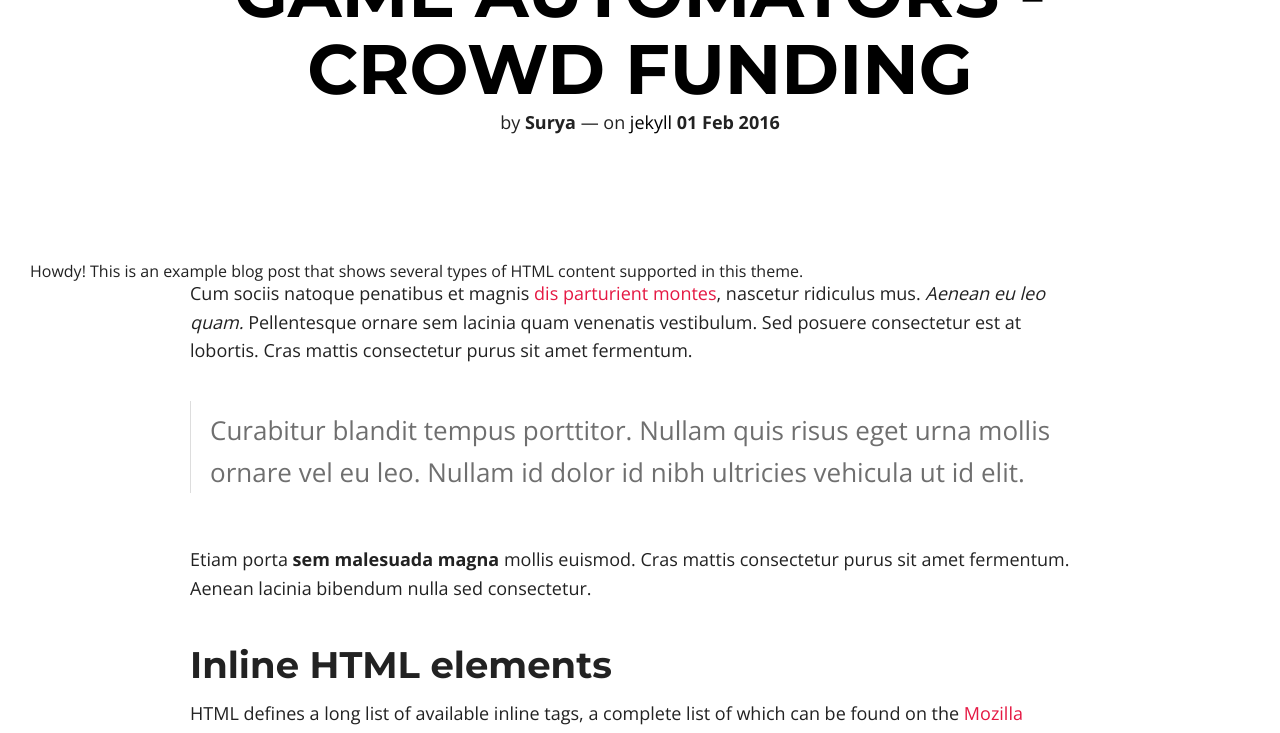
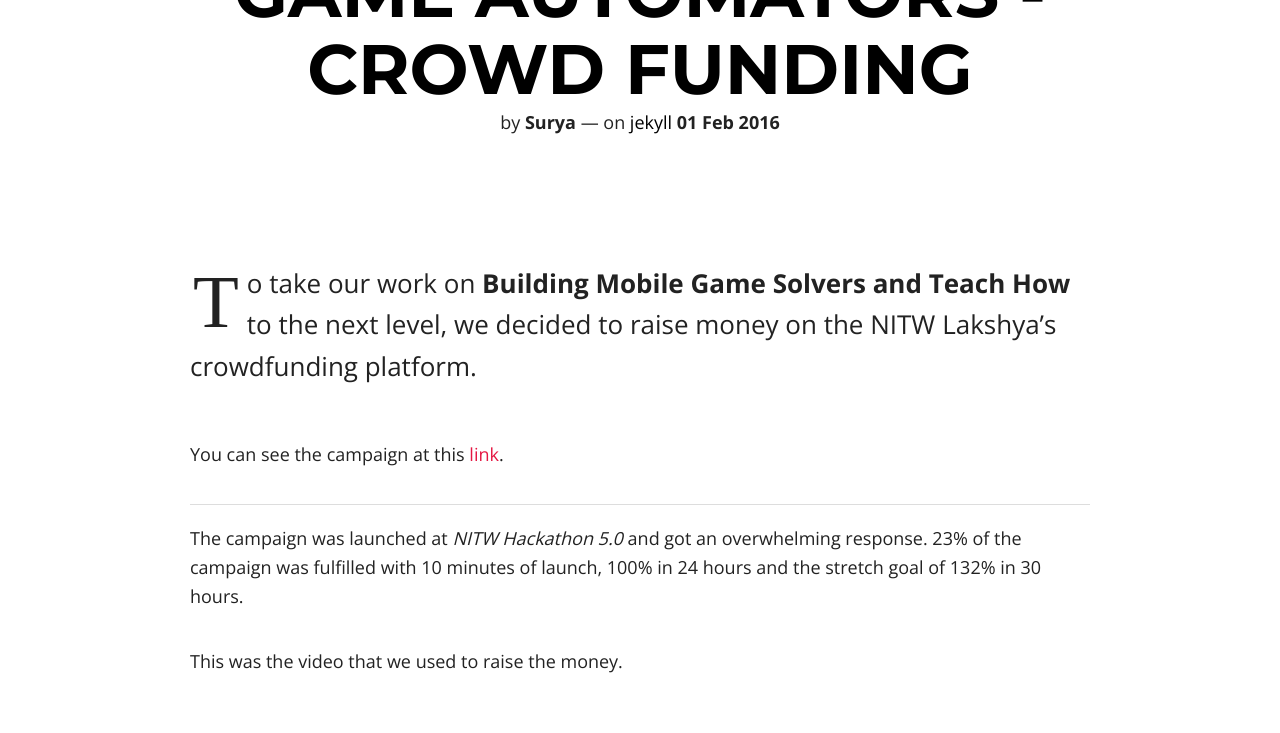
Before and after one commit to psurya1994/psurya1994.github.io, a Jekyll site: the page built from _posts/2016-02-01-game-automators-crowd-funding.md, in a window 1280 px wide and 1400 px high, scrolled down 266 px. Shown: the top 733 px of the window. Built offline with Jekyll 4.4.1, drawn with Linux system fonts in a browser that asks for light colours; nearby versions of some CDN libraries; comment, search, counter and statistics services are not loaded; some of the changed text lies outside the part shown.

Commit message:
Update 2016-02-01-game-automators-crowd-funding.md

```diff
--- a/_posts/2016-02-01-game-automators-crowd-funding.md
+++ b/_posts/2016-02-01-game-automators-crowd-funding.md
@@ -13,119 +13,18 @@ comments: true
 featured: false
 ---
 
-<div class="message">
-  Howdy! This is an example blog post that shows several types of HTML content supported in this theme.
-</div>
+To take our work on **Building Mobile Game Solvers and Teach How** to the next level, we decided to raise money on the NITW Lakshya's crowdfunding platform.
 
-Cum sociis natoque penatibus et magnis <a href="#">dis parturient montes</a>, nascetur ridiculus mus. *Aenean eu leo quam.* Pellentesque ornare sem lacinia quam venenatis vestibulum. Sed posuere consectetur est at lobortis. Cras mattis consectetur purus sit amet fermentum.
-
-> Curabitur blandit tempus porttitor. Nullam quis risus eget urna mollis ornare vel eu leo. Nullam id dolor id nibh ultricies vehicula ut id elit.
-
-Etiam porta **sem malesuada magna** mollis euismod. Cras mattis consectetur purus sit amet fermentum. Aenean lacinia bibendum nulla sed consectetur.
-
-## Inline HTML elements
-
-HTML defines a long list of available inline tags, a complete list of which can be found on the [Mozilla Developer Network](https://developer.mozilla.org/en-US/docs/Web/HTML/Element).
-
-- **To bold text**, use `<strong>`.
-- *To italicize text*, use `<em>`.
-- Abbreviations, like <abbr title="HyperText Markup Langage">HTML</abbr> should use `<abbr>`, with an optional `title` attribute for the full phrase.
-- Citations, like <cite>&mdash; Mark otto</cite>, should use `<cite>`.
-- <del>Deleted</del> text should use `<del>` and <ins>inserted</ins> text should use `<ins>`.
-- Superscript <sup>text</sup> uses `<sup>` and subscript <sub>text</sub> uses `<sub>`.
-
-Most of these elements are styled by browsers with few modifications on our part.
-
-## Heading
-
-Vivamus sagittis lacus vel augue rutrum faucibus dolor auctor. Duis mollis, est non commodo luctus, nisi erat porttitor ligula, eget lacinia odio sem nec elit. Morbi leo risus, porta ac consectetur ac, vestibulum at eros.
-
-### Code
-
-Cum sociis natoque penatibus et magnis dis `code element` montes, nascetur ridiculus mus.
-
-{% highlight js %}
-// Example can be run directly in your JavaScript console
-
-// Create a function that takes two arguments and returns the sum of those arguments
-var adder = new Function("a", "b", "return a + b");
-
-// Call the function
-adder(2, 6);
-// > 8
-{% endhighlight %}
-
-Aenean lacinia bibendum nulla sed consectetur. Etiam porta sem malesuada magna mollis euismod. Fusce dapibus, tellus ac cursus commodo, tortor mauris condimentum nibh, ut fermentum massa.
-
-### Lists
-
-Cum sociis natoque penatibus et magnis dis parturient montes, nascetur ridiculus mus. Aenean lacinia bibendum nulla sed consectetur. Etiam porta sem malesuada magna mollis euismod. Fusce dapibus, tellus ac cursus commodo, tortor mauris condimentum nibh, ut fermentum massa justo sit amet risus.
-
-* Praesent commodo cursus magna, vel scelerisque nisl consectetur et.
-* Donec id elit non mi porta gravida at eget metus.
-* Nulla vitae elit libero, a pharetra augue.
-
-Donec ullamcorper nulla non metus auctor fringilla. Nulla vitae elit libero, a pharetra augue.
-
-1. Vestibulum id ligula porta felis euismod semper.
-2. Cum sociis natoque penatibus et magnis dis parturient montes, nascetur ridiculus mus.
-3. Maecenas sed diam eget risus varius blandit sit amet non magna.
-
-Cras mattis consectetur purus sit amet fermentum. Sed posuere consectetur est at lobortis.
-
-<dl>
-  <dt>HyperText Markup Language (HTML)</dt>
-  <dd>The language used to describe and define the content of a Web page</dd>
-
-  <dt>Cascading Style Sheets (CSS)</dt>
-  <dd>Used to describe the appearance of Web content</dd>
-
-  <dt>JavaScript (JS)</dt>
-  <dd>The programming language used to build advanced Web sites and applications</dd>
-</dl>
-
-Integer posuere erat a ante venenatis dapibus posuere velit aliquet. Morbi leo risus, porta ac consectetur ac, vestibulum at eros. Nullam quis risus eget urna mollis ornare vel eu leo.
-
-### Tables
-
-Aenean lacinia bibendum nulla sed consectetur. Lorem ipsum dolor sit amet, consectetur adipiscing elit.
-
-<table>
-  <thead>
-    <tr>
-      <th>Name</th>
-      <th>Upvotes</th>
-      <th>Downvotes</th>
-    </tr>
-  </thead>
-  <tfoot>
-    <tr>
-      <td>Totals</td>
-      <td>21</td>
-      <td>23</td>
-    </tr>
-  </tfoot>
-  <tbody>
-    <tr>
-      <td>Alice</td>
-      <td>10</td>
-      <td>11</td>
-    </tr>
-    <tr>
-      <td>Bob</td>
-      <td>4</td>
-      <td>3</td>
-    </tr>
-    <tr>
-      <td>Charlie</td>
-      <td>7</td>
-      <td>9</td>
-    </tr>
-  </tbody>
-</table>
-
-Nullam id dolor id nibh ultricies vehicula ut id elit. Sed posuere consectetur est at lobortis. Nullam quis risus eget urna mollis ornare vel eu leo.
+You can see the campaign at this [link](thelakshyafoundation.org/crowdfunding/project/1).
 
 -----
 
-Want to see something else added? <a href="https://github.com/poole/poole/issues/new">Open an issue.</a>
+The campaign was launched at *NITW Hackathon 5.0* and got an overwhelming response. 23% of the campaign was fulfilled with 10 minutes of launch, 100% in 24 hours and the stretch goal of 132% in 30 hours.
+
+This was the video that we used to raise the money.
+
+<div style="height:100%;width:100%;text-align:center;padding: 2% 15% 2% 15%;">
+  <iframe width="560" height="315" src="https://www.youtube.com/embed/A5aaxIDkMjY" frameborder="0" allowfullscreen></iframe>
+</div>
+
+-----
```
